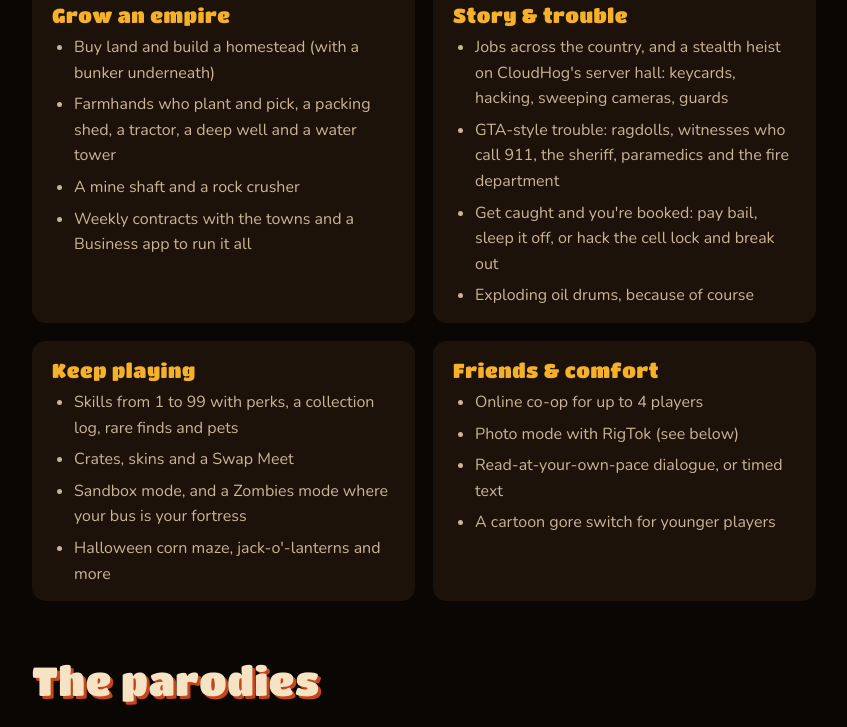
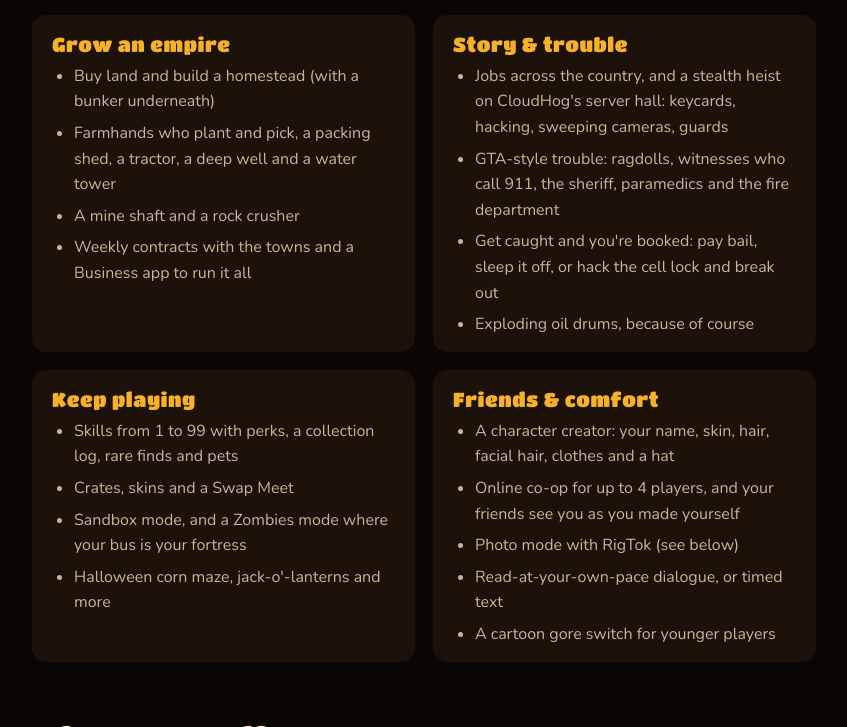
Before and after one commit to scottyhawk918-cmyk/solodologames.com, a plain HTML site: page presskit.html in a window 1280 px wide. Shown: the part 2214-2941 px from the top of the page, without its empty margins (388-1235 px from the left). Drawn offline with nearby package versions, Linux system fonts and the light colour scheme.

Commit message:
Press kit: the character creator and the new intro
Co-Authored-By: Claude Opus 5.5 <noreply@anthropic.com>

```diff
--- a/presskit.html
+++ b/presskit.html
@@ -76,7 +76,7 @@
     <main>
       <section id="about">
         <h2>About the game</h2>
-        <p><b>Off Grid'n</b> is a cozy, chaotic, low-poly road trip sim. It starts on your last Monday at CloudHog's call center: one server-room fire, one very awkward CEO and a $5,000 "please don't post about this" check later, you're free.</p>
+        <p><b>Off Grid'n</b> is a cozy, chaotic, low-poly road trip sim. It starts on your last Monday at CloudHog's call center, with a poster of your dream bus on the cubicle wall and a sticky note that says <i>Goal: $5,000</i>. Three customer calls, one server-room fire, one very awkward CEO and a $5,000 "please don't post about this" check later, you're free.</p>
         <p>Down at Rusty's Used Rigs you pick a retired school bus or a beat-up van, rip out the seats and build it back into a home, part by part: solar panels on the roof, a charge controller, a battery, a fuse box, lights, a water tank, a pump, a sink, a bed. The power and water really work, and a friendly Wiring Guide walks you through every connection.</p>
         <p>Then you hit the road across a mini USA (the Rockies, the Pacific coast, the desert, the plains and the bayou) and make money any way you can: courier gigs, pizza runs, fishing, hunting, flipping junk, growing food, mining Bitcoin. Buy land, build a homestead, hire farmhands and grow it into a ranch. Along the way a tech giant is draining the town's water, a "safety" company is reading every license plate in the county, and the local burger joint has a secret ingredient nobody should ask about.</p>
       </section>
@@ -127,7 +127,8 @@
             <li>Halloween corn maze, jack-o'-lanterns and more</li>
           </ul></div>
           <div class="fgroup"><h3>Friends &amp; comfort</h3><ul>
-            <li>Online co-op for up to 4 players</li>
+            <li>A character creator: your name, skin, hair, facial hair, clothes and a hat</li>
+            <li>Online co-op for up to 4 players, and your friends see you as you made yourself</li>
             <li>Photo mode with RigTok (see below)</li>
             <li>Read-at-your-own-pace dialogue, or timed text</li>
             <li>A cartoon gore switch for younger players</li>
```
